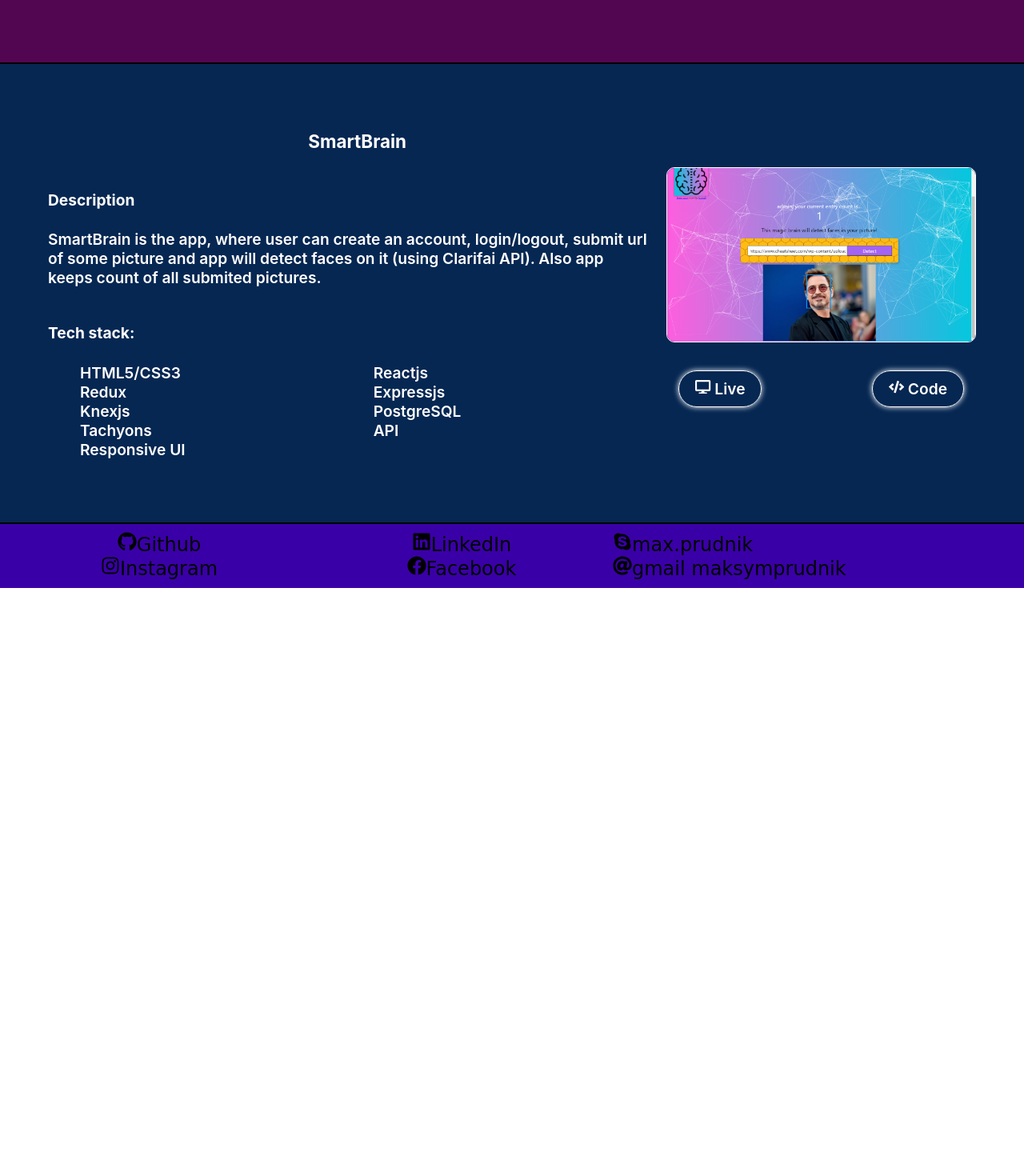
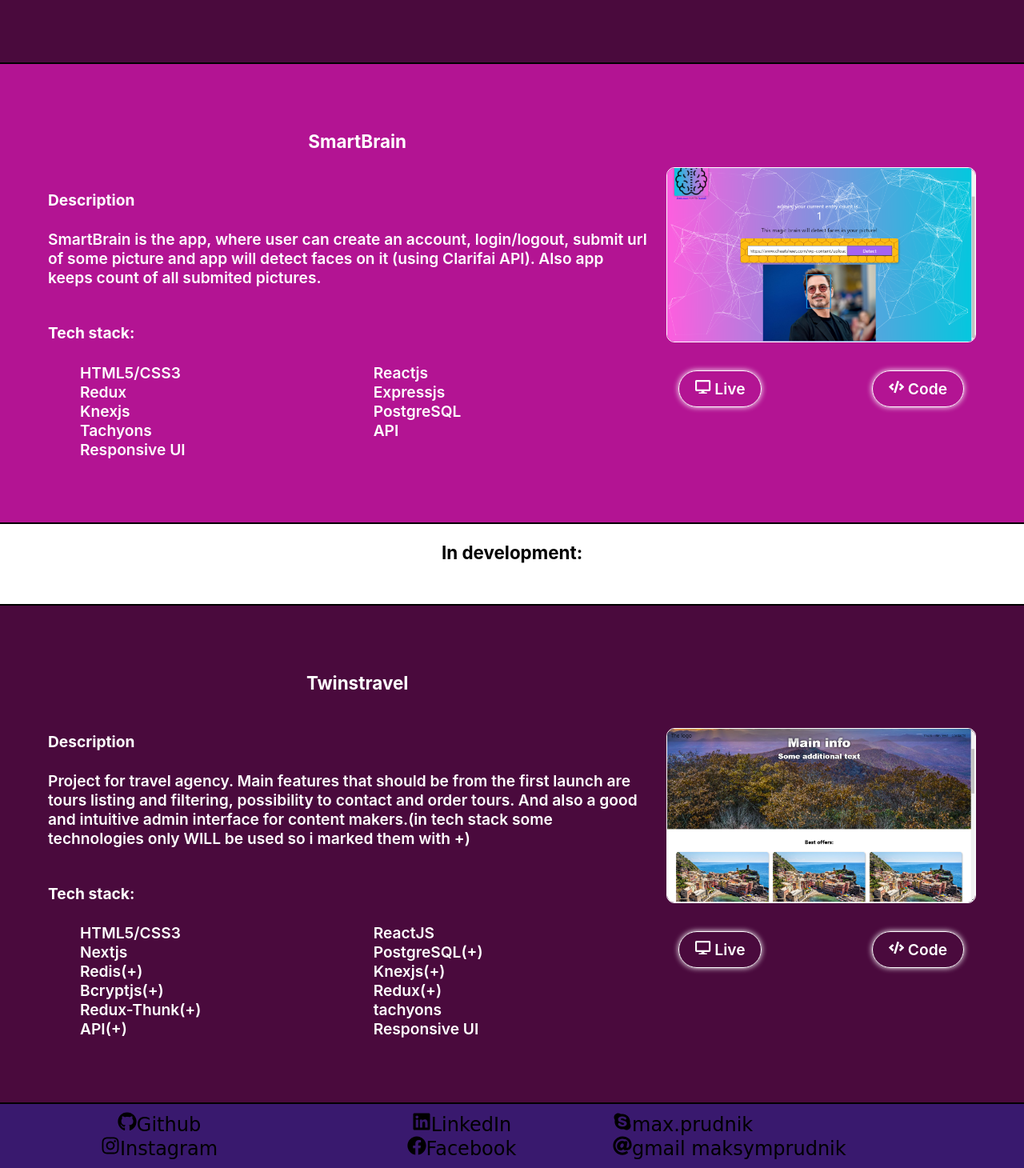
Before and after one commit to MaksymPrudnik/portfolio, a Next.js app: page /projects in a window 1280 px wide. Shown: the part 1030-2490 px from the top of the page at 80% size. Before the commit the page ends 1765 px from the top, so only its background shows below. Built offline with nearby package versions, Linux system fonts and the light colour scheme.

Commit message:
finished with content and changed color scheme

```diff
--- a/src/components/Layout/Footer/Footer.js
+++ b/src/components/Layout/Footer/Footer.js
@@ -5,10 +5,18 @@
 const Footer = () => (
     <footer className={styles.footer} id='contacts'>
         <div className={styles.social}>
-            <a href='https://github.com/maksymprudnik'><FaGithub />Github</a>
-            <a href='https://www.linkedin.com/in/maksym-prudnik-531a611a7/'><FaLinkedin />LinkedIn</a>
-            <a href='https://www.instagram.com/maxprudnik'><FaInstagram />Instagram</a>
-            <a href='https://www.facebook.com/Maksym.Prudnik'><FaFacebook />Facebook</a>
+            <a href='https://github.com/maksymprudnik' target='_blank'>
+                <FaGithub />Github
+            </a>
+            <a href='https://www.linkedin.com/in/maksym-prudnik-531a611a7/' target='_blank'>
+                <FaLinkedin />LinkedIn
+            </a>
+            <a href='https://www.instagram.com/maxprudnik' target='_blank'>
+                <FaInstagram />Instagram
+            </a>
+            <a href='https://www.facebook.com/Maksym.Prudnik' target='_blank'>
+                <FaFacebook />Facebook
+            </a>
         </div>
         <div className={styles.contacts}>
             <a href='skype:max.prudnik?chat'><FaSkype />max.prudnik</a>
--- a/src/components/Layout/Footer/Footer.module.css
+++ b/src/components/Layout/Footer/Footer.module.css
@@ -4,7 +4,7 @@
     justify-items: center;
     align-items: center;
     width: 100%;
-    background-color: rgb(58, 0, 167);
+    background-color: #39196e;
     padding: 10px;
 }
 
@@ -22,7 +22,7 @@
 
 .footer a {
     font-size: 1.5rem;
-    font-family: "Comic Sans MS", cursive, sans-serif;
+    font-family: "Comic Sans MS", sans-serif, monospace;
 }
 .footer a:hover,
 .footer a:active {
--- a/src/components/Layout/Navbar/SideDrawer/SideDrawer.module.css
+++ b/src/components/Layout/Navbar/SideDrawer/SideDrawer.module.css
@@ -1,6 +1,6 @@
 .side_drawer {
     height: 100vh;
-    background-color: #afaa;
+    background-color: #4a0a3daa;
     box-shadow: 2px 0px 5px rgba(0,0,0,0.5);
     position: fixed;
     top: 0;
@@ -29,7 +29,7 @@
 }
 
 .side_drawer a {
-    color: black;
+    color: white;
     text-decoration: none;
     font-size: 1.2rem;
     font-weight: 700;
--- a/src/components/ProjectList/Project.js
+++ b/src/components/ProjectList/Project.js
@@ -21,8 +21,8 @@
         <div className={styles.preview}>
             <img src={pathToImg} alt='project screenshot'/>
             <div className={styles.links_box}>
-                <a href={links[0]}><FaDesktop /> Live</a>
-                <a href={links[1]} style={{marginLeft: 'auto'}}><FaCode /> Code</a>
+                <a href={links[0]} target='_blank'><FaDesktop /> Live</a>
+                <a href={links[1]} target='_blank' style={{marginLeft: 'auto'}}><FaCode /> Code</a>
             </div>
         </div>
     </section>
--- a/src/components/ProjectList/Project.module.css
+++ b/src/components/ProjectList/Project.module.css
@@ -85,4 +85,7 @@
     .preview a {
         font-size: 1rem;
     }
+    .tech_stack ul {
+        padding-inline-start: 15px;
+    }
 }
--- a/src/components/ProjectList/ProjectList.js
+++ b/src/components/ProjectList/ProjectList.js
@@ -1,7 +1,7 @@
 import Project from './Project';
 
 const ProjectList = () => {
-    const projectArray = [
+    const finishedProjects = [
         {
             name: 'Robofriends',
             description: `Project using main features of Reactjs, API calls (robohash.org
@@ -33,13 +33,50 @@
             color: ' '
         }
     ]
+    const inDevelopmentProjects = [
+        {
+            name: 'Twinstravel',
+            description: `Project for travel agency. Main features that should be from the first launch
+            are tours listing and filtering, possibility to contact and order tours. And also a good and
+            intuitive admin interface for content makers.(in tech stack some technologies only WILL be
+            used so i marked them with +)`,
+            techStack: [
+                'HTML5/CSS3', 'ReactJS', 'Nextjs', 'PostgreSQL(+)',
+                'Redis(+)', 'Knexjs(+)', 'Bcryptjs(+)', 'Redux(+)',
+                'Redux-Thunk(+)', 'tachyons', 'API(+)', 'Responsive UI'
+            ],
+            pathToImg: '/img/projects/twinstravel.png',
+            links: [
+                'https://twinstravel.vercel.app/',
+                'https://github.com/MaksymPrudnik/twinstravel'
+            ],
+            color: ' '
+        }
+    ]
+    const color1 = 'b31493';
+    const color2 = '4a0a3d';
     return (
         <div className='projects_section' id='projects_section'>
-            {projectArray.map((project, i) => {
+            {finishedProjects.map((project, i) => {
                 if (i % 2) {
-                    return <Project key={i} project={Object.assign({}, project, {color: '062752'})} />
+                    return <Project key={i} project={Object.assign({}, project, {color: color1})} />
                 } else {
-                    return <Project key={i} project={Object.assign({}, project, {color: '520652'})} />
+                    return <Project key={i} project={Object.assign({}, project, {color: color2})} />
+                }
+            })}
+            <h3
+                style={{
+                    height: '10vh', width: '100%',
+                    textAlign: 'center', borderBottom: '2px solid black',
+                    marginBottom: '0', fontWeight: '700',
+                    fontSize: '1.4rem'
+                }}
+            >In development:</h3>
+            {inDevelopmentProjects.map((project, i) => {
+                if (i % 2) {
+                    return <Project key={i} project={Object.assign({}, project, {color: color1})} />
+                } else {
+                    return <Project key={i} project={Object.assign({}, project, {color: color2})} />
                 }
             })}
         </div>
--- a/src/components/ProjectsOverview/ProjectsOverview.js
+++ b/src/components/ProjectsOverview/ProjectsOverview.js
@@ -5,7 +5,7 @@
         <h1>Projects</h1>
         <p>
             Here you can find projects, which I've made and some which are still in development.
-            In all of them I've used best practises to maximaze performance, accessability and
+            In all of them I've used best practices to improve performance, accessibility and
             SEO. Some of them are turned into Progressive Web Apps, where it was suitable.<br />
             <a href='#projects_section'>Check out</a> what I've done:
         </p>
--- a/src/components/ProjectsOverview/ProjectsOverview.module.css
+++ b/src/components/ProjectsOverview/ProjectsOverview.module.css
@@ -5,11 +5,12 @@
     flex-direction: column;
     justify-content: center;
     align-items: center;
-    background-color: #3a00a7;
+    background-color: #7f0f68;
     color: white;
     text-align: center;
     font-size: 1.3rem;
     font-weight: 700;
+    border-bottom: 2px solid black;
 }
 
 .projects_overview a{
--- a/src/components/Welcome/Welcome.module.css
+++ b/src/components/Welcome/Welcome.module.css
@@ -1,7 +1,7 @@
 .welcome_section {
     width: 100%;
     height: 100vh;
-    background: linear-gradient(to right, #f0f, #ff8);
+    background: linear-gradient(to right, #9c7de8, #38236b);
     display: flex;
     flex-direction: column;
     justify-content: center;
```
Also changed, not shown: src/components/ShortInfo/ShortInfo.js (+8 -1 lines), src/components/ShortInfo/ShortInfo.module.css (+10 -1 lines), public/img/projects/twinstravel.png (added).
